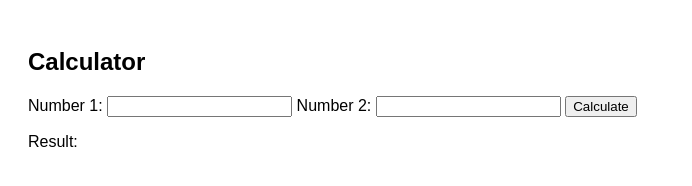
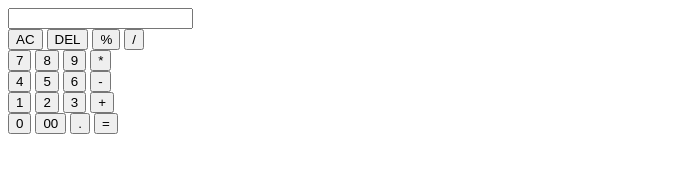
Before and after one commit to REDDY3811/calculator, a plain HTML site: page calculator.html in a window 1280 px wide. Shown: the whole page, without its empty margins (0-692 px from the left). Drawn offline with Linux system fonts and the light colour scheme.

Commit message:
Update calculator.html

```diff
--- a/calculator.html
+++ b/calculator.html
@@ -3,31 +3,48 @@
 <head>
     <meta charset="UTF-8">
     <meta name="viewport" content="width=device-width, initial-scale=1.0">
-    <link rel="stylesheet" href="style.css">
     <title>Calculator</title>
+    <link rel="stylesheet" href="./style1.css">
 </head>
 <body>
-    <div class="content">
-        <h2>Calculator</h2>
-        <form>
-            <label for="num1">Number 1:</label>
-            <input type="number" id="num1" name="num1" required>
-
-            <label for="num2">Number 2:</label>
-            <input type="number" id="num2" name="num2" required>
-
-            <button type="button" onclick="calculate()">Calculate</button>
-
-            <p id="result">Result: </p>
-        </form>
+    <div class="container">
+        <div class="calculator">
+            <form>
+                <div class="display">
+                    <input type="text"  name="display">
+                </div>
+                <div style="align-items: right;">
+                    <input type="button" value="AC" onclick="display.value ='' " class="operator">
+                    <input type="button" value="DEL" onclick="display.value =display.value.toString().slice(0,-1) " class="operator">
+                    <input type="button" value="%" onclick="display.value +='%' " class="operator">
+                    <input type="button" value="/" onclick="display.value +='/' " class="operator">
+                </div>
+                <div>
+                    <input type="button" value="7" onclick="display.value +='7' ">
+                    <input type="button" value="8" onclick="display.value +='8' ">
+                    <input type="button" value="9" onclick="display.value +='9' ">
+                    <input type="button" value="*" onclick="display.value +='*' ">
+                </div>
+                <div>
+                    <input type="button" value="4" onclick="display.value +='4' ">
+                    <input type="button" value="5" onclick="display.value +='5' ">
+                    <input type="button" value="6" onclick="display.value +='6' ">
+                    <input type="button" value="-" onclick="display.value +='-' ">
+                </div>
+                <div>
+                    <input type="button" value="1" onclick="display.value +='1' ">
+                    <input type="button" value="2" onclick="display.value +='2' ">
+                    <input type="button" value="3" onclick="display.value +='3' ">
+                    <input type="button" value="+" onclick="display.value +='+' ">
+                </div>
+                <div>
+                    <input type="button" value="0" onclick="display.value +='0' ">
+                    <input type="button" value="00" onclick="display.value +='00' ">
+                    <input type="button" value="." onclick="display.value +='.' ">
+                    <input type="button" value="=" onclick="display.value=eval(display.value)" class="equals">
+                </div>
+            </form>
+        </div>
     </div>
-    <script>
-        function calculate() {
-            var num1 = parseFloat(document.getElementById('num1').value);
-            var num2 = parseFloat(document.getElementById('num2').value);
-            var result = num1 + num2;
-            document.getElementById('result').innerText = 'Result: ' + result;
-        }
-    </script>
 </body>
 </html>
```
